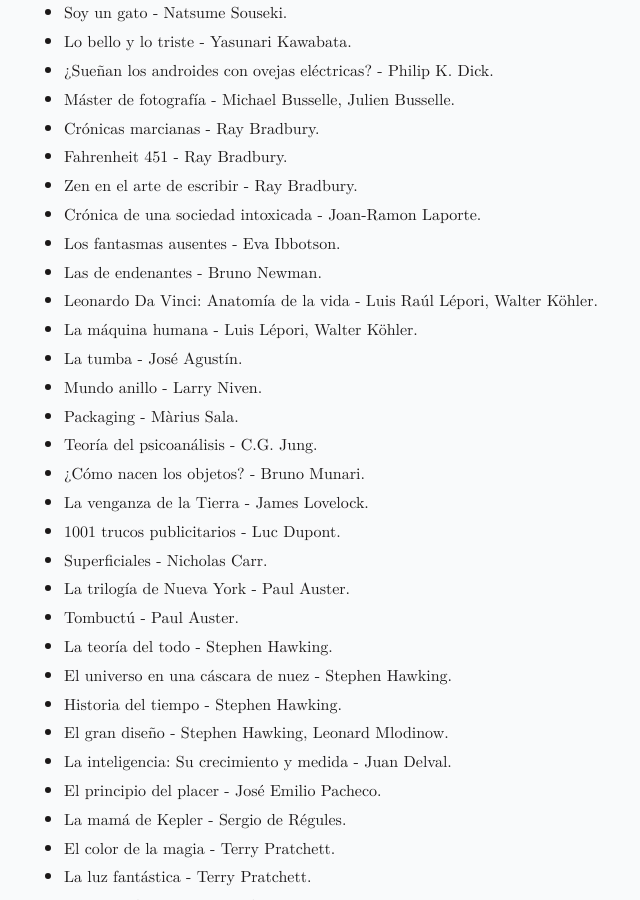
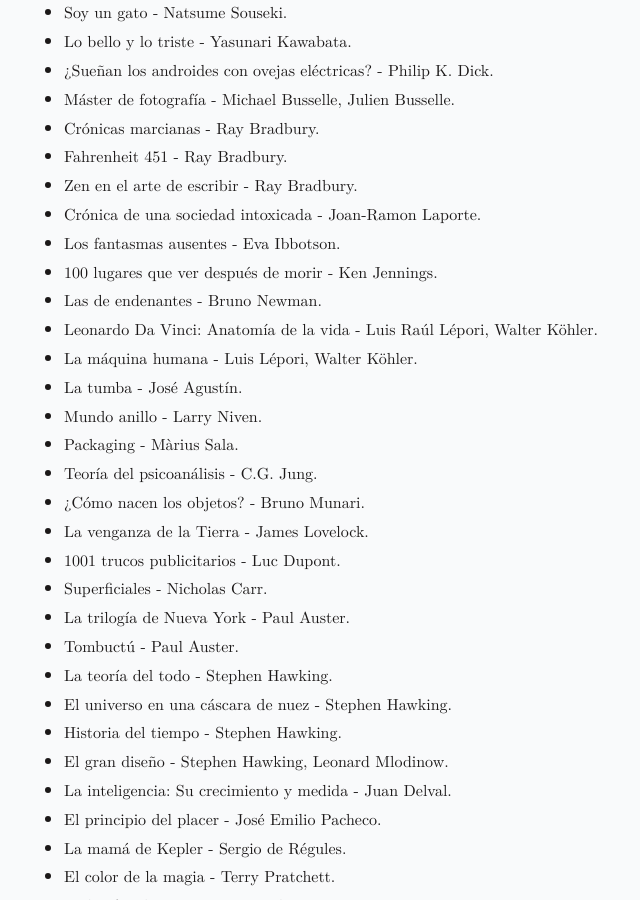
Before and after one commit to jProgr/jprogr.github.io, a Jekyll site: the page built from pages/books-read.md, in a window 1280 px wide and 900 px high, scrolled down 2329 px. Shown: the whole window, without its empty margins (316-956 px from the left). Built offline with Jekyll 4.4.1, drawn with Linux system fonts in a browser that asks for light colours; some of the changed lines change nothing that is shown; some of the changed text lies outside the part shown.

Commit message:
Update content
Updated "Books read".

```diff
--- a/pages/books-read.md
+++ b/pages/books-read.md
@@ -1,7 +1,7 @@
 ---
 title: "Books read"
 permalink: "/books-read"
-updated_date: "250121"
+updated_date: "250202"
 ---
 
 # Books read
@@ -87,6 +87,7 @@ These are lists of the books that I have read and enjoyed enough to put in a lis
 - Zen en el arte de escribir - Ray Bradbury.
 - Crónica de una sociedad intoxicada - Joan-Ramon Laporte.
 - Los fantasmas ausentes - Eva Ibbotson.
+- 100 lugares que ver después de morir - Ken Jennings.
 - Las de endenantes - Bruno Newman.
 - Leonardo Da Vinci: Anatomía de la vida - Luis Raúl Lépori, Walter Köhler.
 - La máquina humana - Luis Lépori, Walter Köhler.
```
